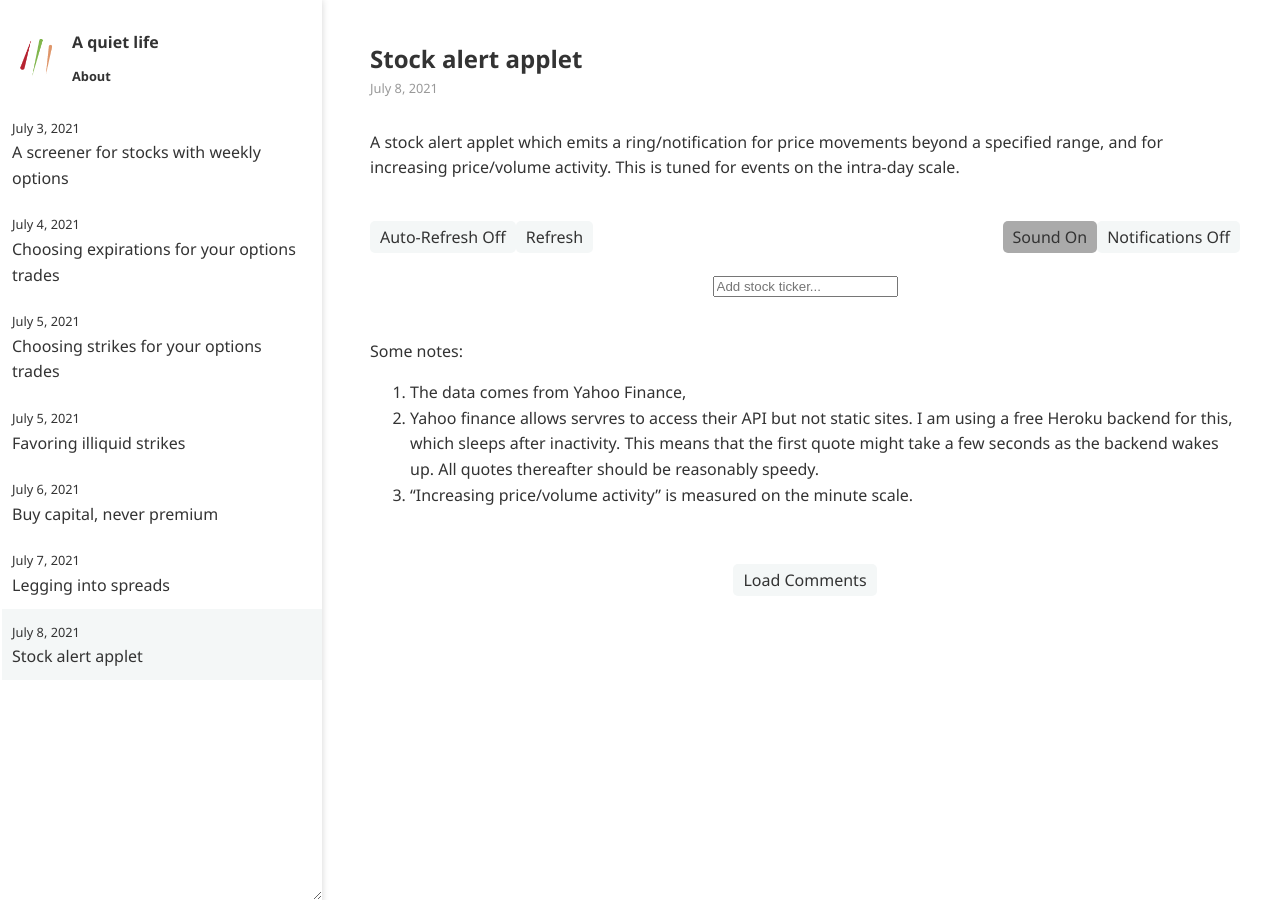
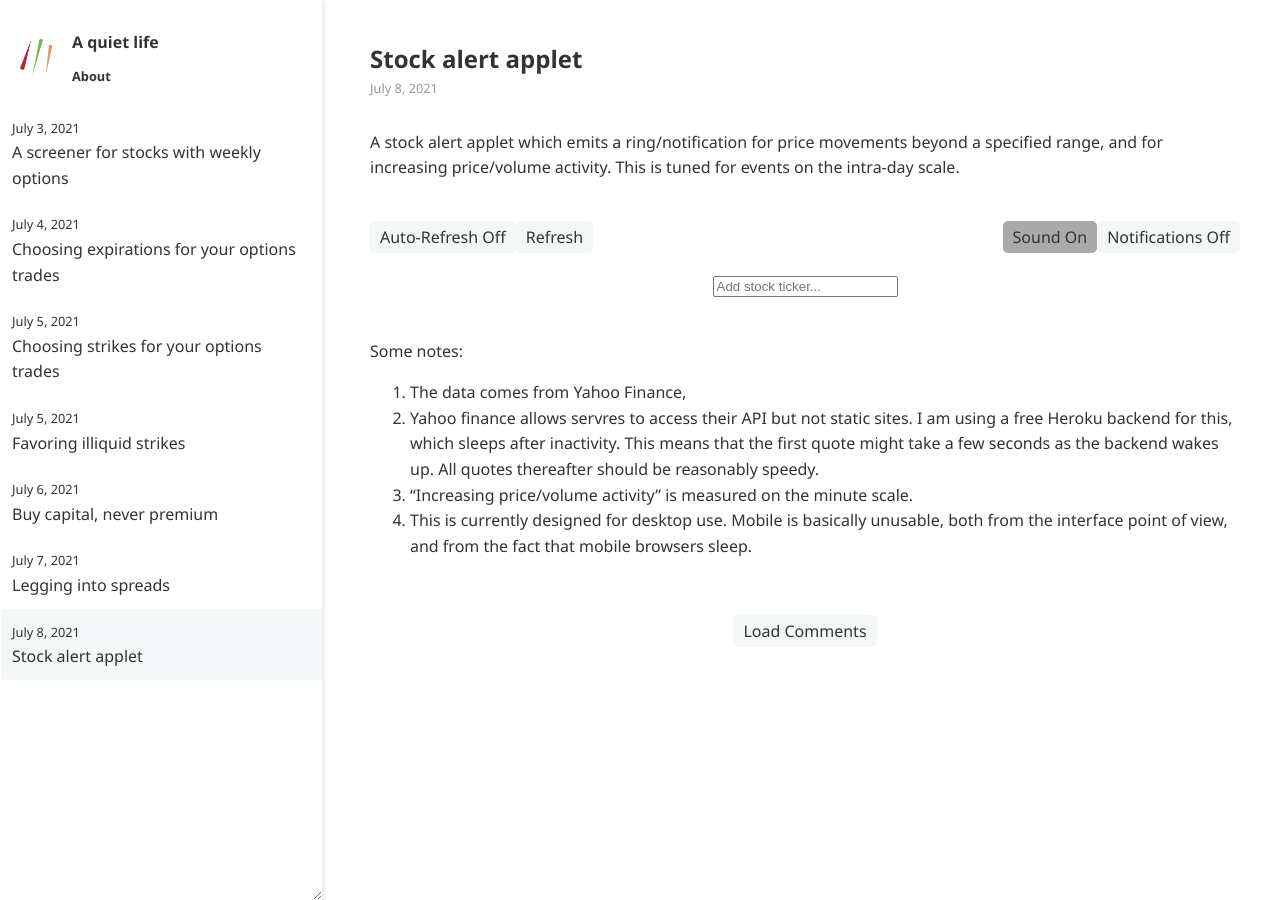
Before and after one commit to ansyblenetwork/aquietlife, a Jekyll site: the page built from _posts/2021-07-08-alerts.md, in a window 1280 px wide. Built offline with Jekyll 4.4.1, drawn with Linux system fonts in a browser that asks for light colours.

Commit message:
Update 2021-07-08-alerts.md

```diff
--- a/_posts/2021-07-08-alerts.md
+++ b/_posts/2021-07-08-alerts.md
@@ -429,3 +429,4 @@ Some notes:
 1. The data comes from Yahoo Finance,
 2. Yahoo finance allows servres to access their API but not static sites. I am using a free Heroku backend for this, which sleeps after inactivity. This means that the first quote might take a few seconds as the backend wakes up. All quotes thereafter should be reasonably speedy.
 3. "Increasing price/volume activity" is measured on the minute scale.
+4. This is currently designed for desktop use. Mobile is basically unusable, both from the interface point of view, and from the fact that mobile browsers sleep.
```
